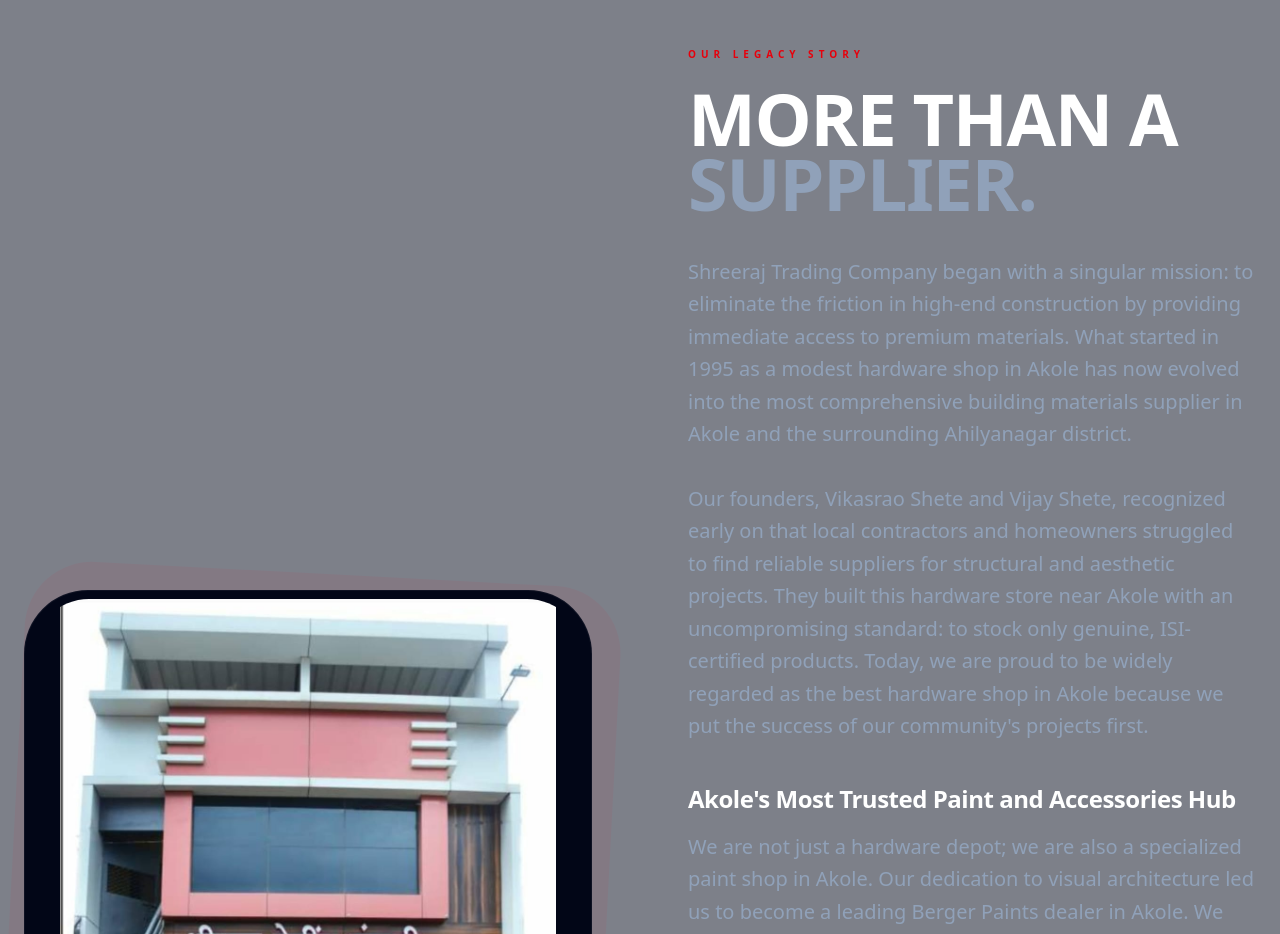
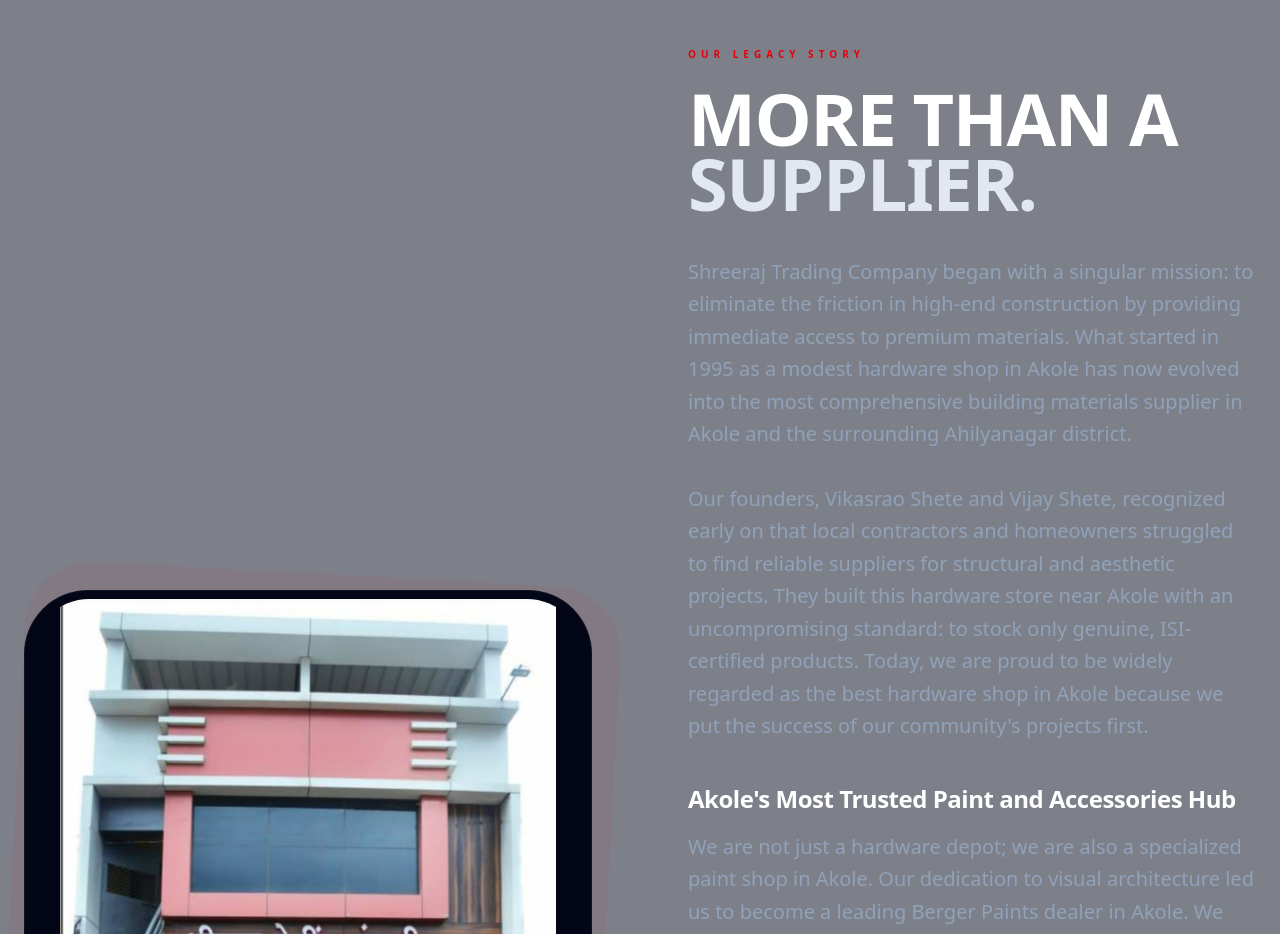
Before and after one commit to AryanShete01/Shr-Trading-Company, a Next.js app: page /about in a window 1280 px wide. Shown: the part 1160-2094 px from the top of the page. Built offline with nearby package versions, Linux system fonts and the light colour scheme.

Commit message:
Update SUPPLIER text color for better visibility in About page

```diff
--- a/src/app/about/page.tsx
+++ b/src/app/about/page.tsx
@@ -103,7 +103,7 @@ export default function AboutPage() {
                             <div>
                                 <span className="text-[10px] font-black uppercase tracking-[0.5em] text-red-600 mb-6 block">Our Legacy Story</span>
                                 <h2 className="text-4xl sm:text-5xl md:text-7xl font-black text-white mb-8 sm:mb-10 tracking-tighter leading-[1.1] md:leading-[0.9] break-words">
-                                    MORE THAN A <br /><span className="text-slate-400">SUPPLIER.</span>
+                                    MORE THAN A <br /><span className="text-slate-200">SUPPLIER.</span>
                                 </h2>
                                 <div className="space-y-6 sm:space-y-8 text-lg sm:text-xl text-slate-400 font-medium leading-relaxed mb-10">
                                     <p>
```
